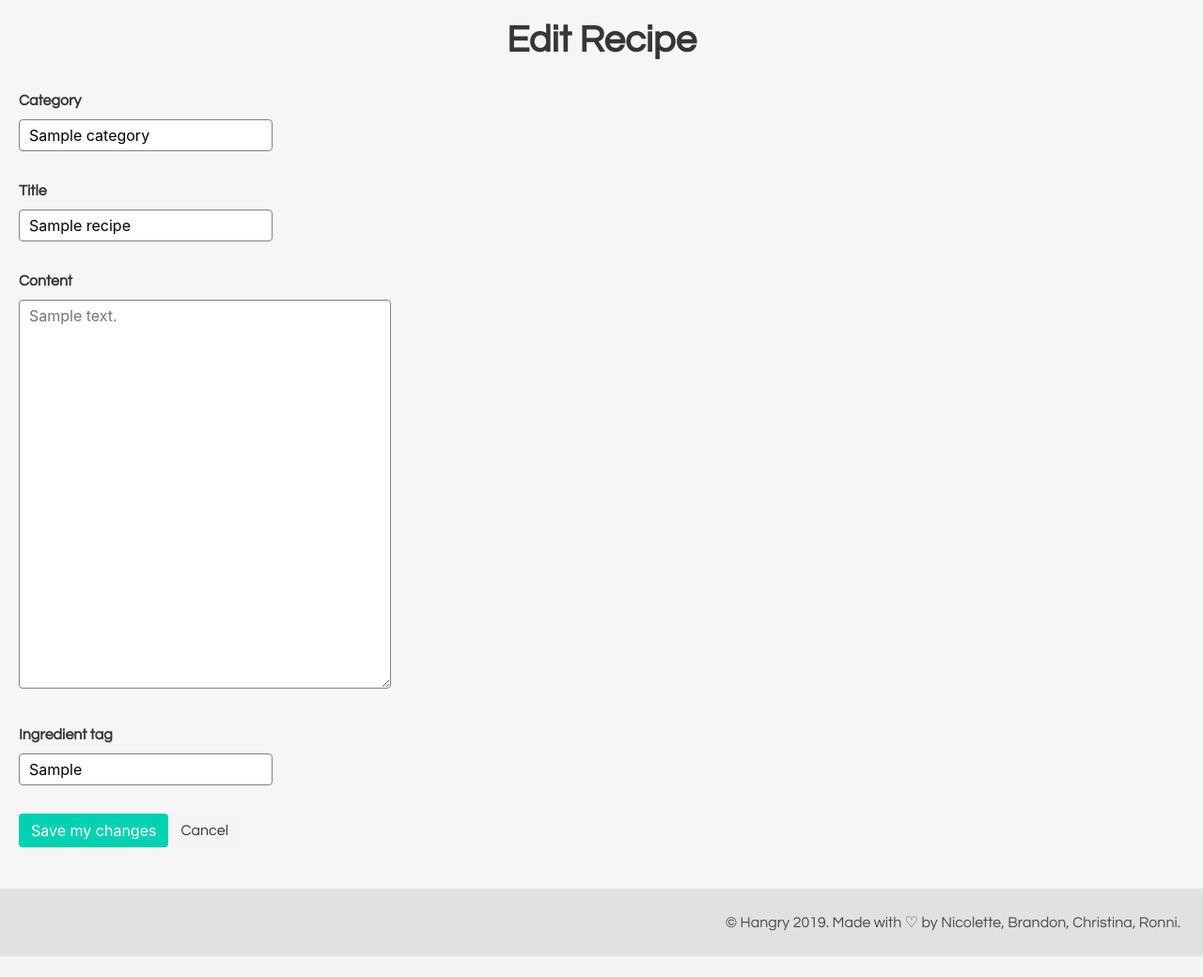
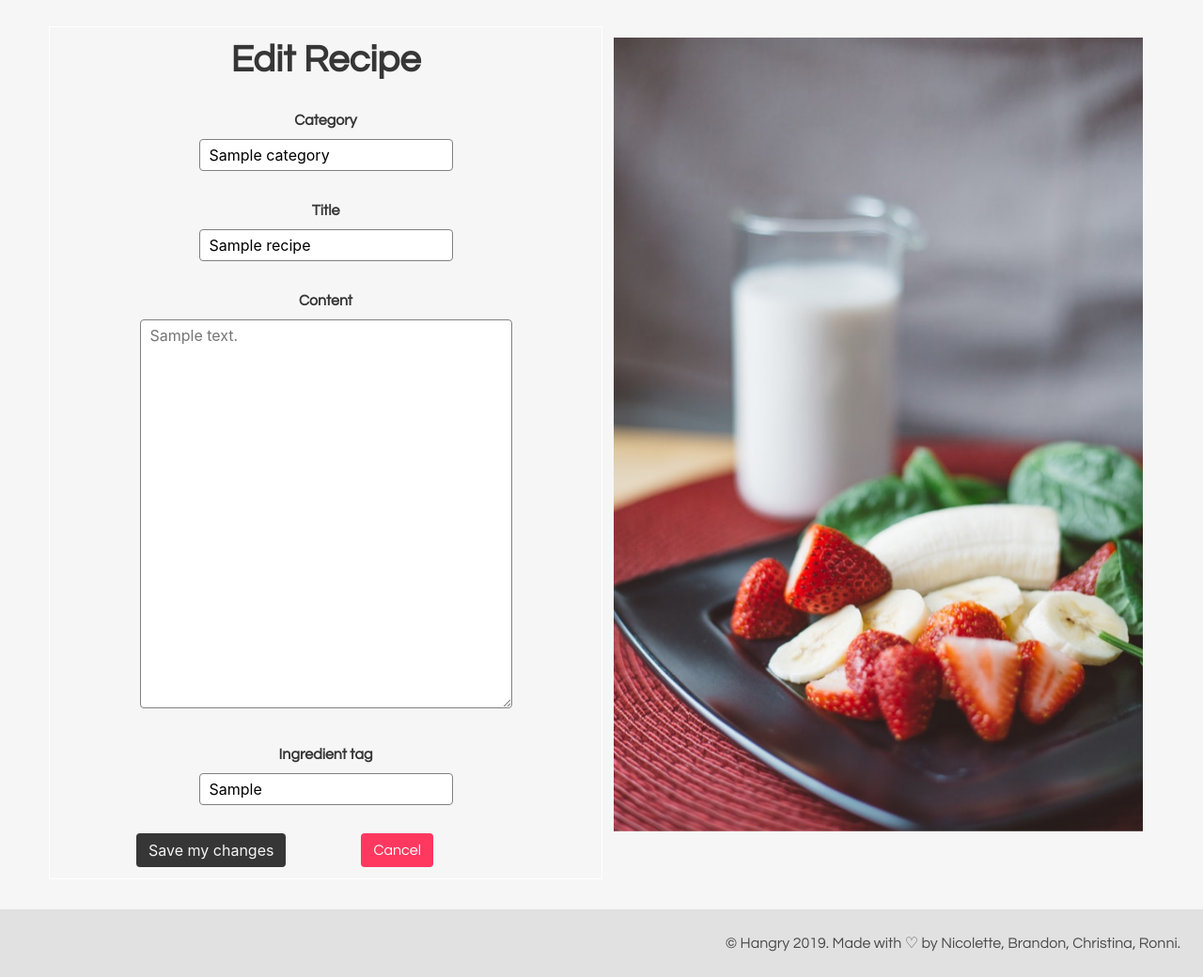
Before and after one commit to ch264/hangry, a Python web app: template templates/edit-recipe.html in a window 1280 px wide. Shown: the part 52-1092 px from the top of the page at 94% size. Before the commit the page ends 1070 px from the top, so only its background shows below. Run offline with Jinja, Linux system fonts and the light colour scheme; the template is opened without the code that fills it: most values are stand-ins (such as "Sample title", 1, 10 or a date in 2020); form fields are guessed from the names that the template uses; some libraries are stand-ins or nearby versions.

Commit message:
Fixed all forms

```diff
--- a/static/styles.css
+++ b/static/styles.css
@@ -1,4 +1,5 @@
 @import url('https://fonts.googleapis.com/css?family=Questrial');
+
 /* Global Style */
 body {
   display: flex;
@@ -30,7 +31,6 @@ h2 {
 }
 
 /* Landing Page Containers */
-
 
 .section-one {
   padding-bottom: 80px;
@@ -72,16 +72,26 @@ h2 {
   padding-top: 20px;
 }
 
+/* Forms */
 .form-input {
-  margin: 30px 0;
+  margin: 30px 20px;
+  text-align: center;
 }
 
+.edit-page-button {
+  margin: 0 80px;
+}
+
+.edit-column {
+  border: .5px solid white;
+}
 
 .control {
   border: 1px solid gray;
   border-radius: 4px;
   padding: 6px 10px;
 }
+
 /* About Page */
 .about-team,
 .profile {
@@ -101,11 +111,21 @@ h2 {
    transform: scale(1.1);
 }
 
-
 .git {
   color: grey;
 }
 
+/* Profile Page */
+.profile-container {
+  background-color: #eeeeee7c;
+  padding-bottom: 80px;
+}
+
+.title {
+  font-size: 2.5em;
+}
+
+/* Recipe (Show and Edit) */
 .recipe-show {
   margin: 0 10vw;
   border: .5px solid white;
@@ -115,9 +135,10 @@ h2 {
   margin-top: 1em;
 
 }
-.left-side {
+.left-side{
   border-right: 1px inset white;
 }
+
 /* Footer */
 .footer {
   padding: 1.5rem;
@@ -128,6 +149,8 @@ h2 {
   margin: 0 auto;
 }
 
+
+/* Animations */
 img.shake,
 .shake.inline {
 	display:inline-block
--- a/templates/_recipe.html
+++ b/templates/_recipe.html
@@ -1,6 +1,6 @@
 
 	<div class="column is-one-third-desktop is-half-tablet">
-		<div class="card is-small animated fadeIn">
+		<div class="card animated fadeIn">
 			<div class="card-image">
 				<figure class="image">
 					<a href="{{ url_for('recipe', recipe_id=recipe.id) }}"><img src="{{ url_for('static', filename='dumpling.jpeg') }}" alt="Sushi Image"></a>
@@ -9,9 +9,9 @@
 			<div class="card-content ">
 				<div class="content">
 					<div class="media-content is-grouped-centered has-text-centered">
-						<p class="title is-3 "><a href="{{ url_for('recipe', recipe_id=recipe.id) }}" class="has-text-danger">{{ recipe.title }}</a></p>
+						<p class="title is-4 "><a href="{{ url_for('recipe', recipe_id=recipe.id) }}" class="has-text-danger">{{ recipe.title }}</a></p>
 						<p class="title is-5 no-padding">By: {{ recipe.user.username }}</p>
-						<a href="{{ url_for('save_to_favorite', recipe_id=recipe.id) }}" class="button is-light is-medium">Save</a>
+						<a href="{{ url_for('save_to_favorite', recipe_id=recipe.id) }}" class="button is-light is-small">Save</a>
 					</div>
 				</div>
 			</div>
--- a/templates/_savedrecipe.html
+++ b/templates/_savedrecipe.html
@@ -10,9 +10,9 @@
 					<div class="content">
 						<div class="media-content">
 							<p class="title is-4">
-								<a href="{{ url_for('recipe', recipe_id=fave.recipe) }}" class="has-text-primary">{{ fave.recipe.title }}</a></p>
-							<p class="title is-6 no-padding">by {{ fave.recipe.user.username }}</p>
-							<a href="{{ url_for('remove_favorite', recipe_id=fave.recipe) }}" class="button is-primary is-small">Remove</a>
+								<a href="{{ url_for('recipe', recipe_id=fave.recipe) }}" class="has-text-dark">{{ fave.recipe.title }}</a></p>
+							<p class="title is-6 no-padding">By: {{ fave.recipe.user.username }}</p>
+							<a href="{{ url_for('remove_favorite', recipe_id=fave.recipe) }}" class="button is-dark is-small">Remove</a>
 						</div>
 					</div>
 				</div>
--- a/templates/create-recipe.html
+++ b/templates/create-recipe.html
@@ -24,9 +24,10 @@
         {% endfor %}
       {% endif %}
     {% endwith %}
-
-    <button type="submit" class="button is-primary">Add Recipe</button><a href="{{ url_for('profile', username=user.username) }}" class="button is-light">Cancel</a>
+    <div class="has-text-centered">
+    <button type="submit" class="button is-danger">Add Recipe</button><a href="{{ url_for('profile', username=user.username) }}" class="button is-light">Cancel</a>
   </form>
+</div>
   </div>
 </div>
 </div>
--- a/templates/edit-recipe.html
+++ b/templates/edit-recipe.html
@@ -3,7 +3,10 @@
 {% from "macros.html" import field_error %}
 
 {% block content %}
-  <h2 class="subtitle is-2">Edit Recipe</h2>
+<div class="container">
+  <div class="columns">
+    <div class="column edit-column">
+  <h2 class="subtitle is-2 ">Edit Recipe</h2>
   <form method="POST" action="">
     {{ form.hidden_tag() }}
     <div class="form-input">
@@ -43,6 +46,12 @@
       {% endif %}
     {% endwith %}
 
-    <button type="submit" class="button is-primary">Save my changes</button><a href="{{ url_for('recipe', recipe_id=recipe.id) }}" class="button is-light">Cancel</a>
+    <button type="submit" class="button is-dark edit-page-button">Save my changes</button><a href="{{ url_for('recipe', recipe_id=recipe.id) }}" class="button is-danger has-text-centered">Cancel</a>
   </form>
+</div>
+<div class="column">
+    <img class="animated fadeIn" src="{{ url_for('static', filename='fruits.jpeg') }}">
+</div>
+</div>
+</div>
 {% endblock %}
--- a/templates/recipe.html
+++ b/templates/recipe.html
@@ -3,7 +3,7 @@
 {% block content %}
 	<div class="columns recipe-show">
 		<div class="column left-side has-text-centered">
-					<h1 class="has-text-danger">{{ recipe.title }}</h1>
+					<h1 class="is-4 has-text-danger">{{ recipe.title }}</h1>
 					<p class="is-size-6"> Created By {{ recipe.user.username}}</p>
 					<p class="is-size-6"> Date: {{ recipe.timestamp}}</p>
 					<a href="{{ url_for('save_to_favorite', recipe_id=recipe.id) }}" class="button is-small is-dark">Save to Bookmarks</a>
```
Also changed, not shown: templates/edit-profile.html (+9 -9 lines), templates/profile.html (+11 -12 lines), hangry.db.
